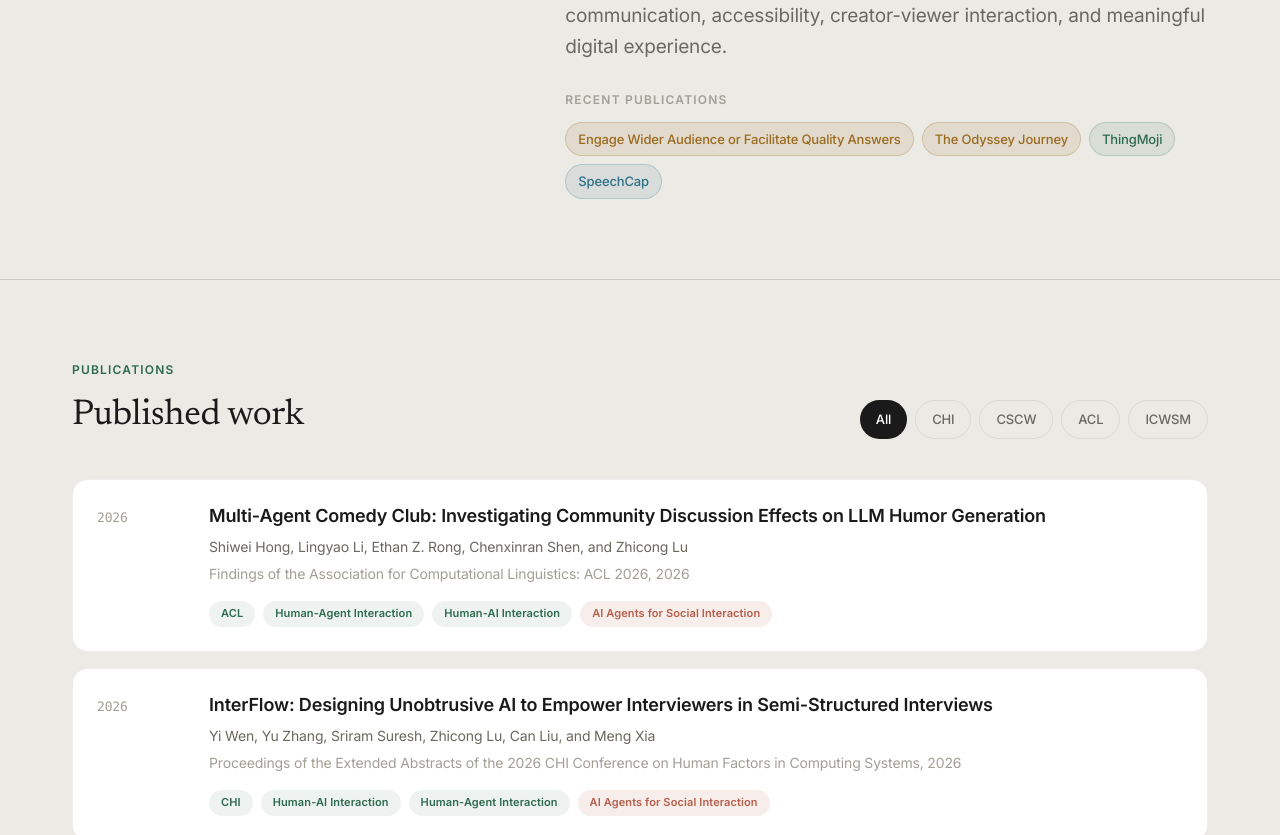
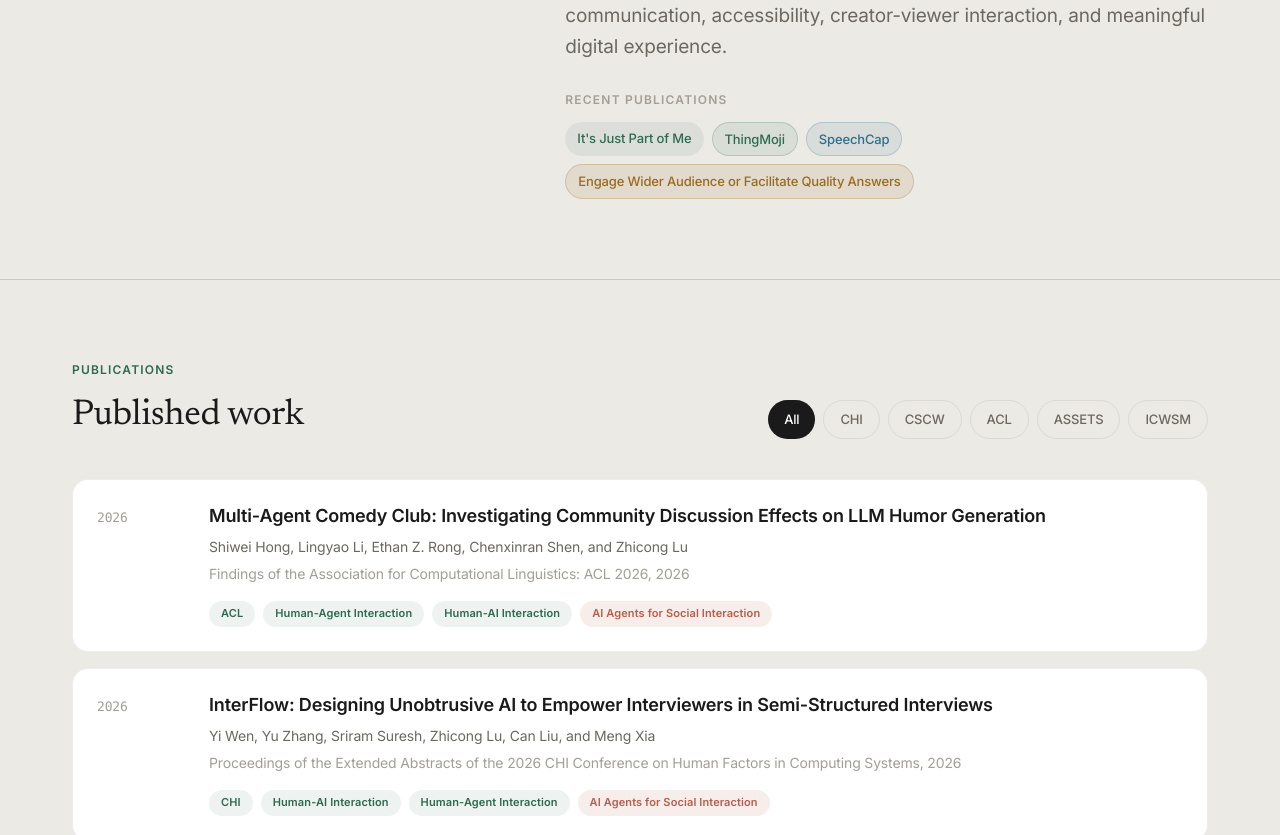
Before and after one commit to deerlab22030/deerlab, a React (Vite) app: page /#/research in a window 1280 px wide. Shown: the part 1060-1895 px from the top of the page. Built offline with nearby package versions, Linux system fonts and the light colour scheme.

Commit message:
Balance representative research themes

```diff
--- a/src/pages/ResearchPage.tsx
+++ b/src/pages/ResearchPage.tsx
@@ -41,13 +41,13 @@ const AREAS = [
     title: 'Human-Computer Interaction',
     desc: 'Designing and studying interactive systems for embodied communication, accessibility, creator-viewer interaction, and meaningful digital experience.',
     image: '/images/research-hci-2026.png',
-    pubs: ['Engage Wider Audience or Facilitate Quality Answers', 'The Odyssey Journey', 'ThingMoji', 'SpeechCap'],
+    pubs: ['It\'s Just Part of Me', 'ThingMoji', 'SpeechCap', 'Engage Wider Audience or Facilitate Quality Answers'],
   },
   {
     title: 'Human-AI Interaction',
     desc: 'Building and evaluating AI systems that support creativity, interviews, moderation, value alignment, and public-facing communication.',
     image: '/images/research-human-ai-2026.png',
-    pubs: ['RevTogether', 'InterFlow', 'DanModCap', 'Engage Wider Audience or Facilitate Quality Answers'],
+    pubs: ['RevTogether', 'InterFlow', 'DanModCap', 'User-Driven Value Alignment'],
   },
   {
     title: 'Human-Agent Interaction',
@@ -59,7 +59,7 @@ const AREAS = [
     title: 'Social Computing / Computational Social Science',
     desc: 'Understanding online communities, livestreaming, VTuber publics, platform cultures, and public sensemaking through qualitative and computational approaches.',
     image: '/images/research-social-css-2026.png',
-    pubs: ['The Digital Landscape of God', 'Let\'s Influence Algorithms Together', 'Douyin as a Memorial Gathering for CoCo', 'Live, Learn, and Connect'],
+    pubs: ['You Watch, You Give, and You Engage', 'The Digital Landscape of God', 'Let\'s Influence Algorithms Together', 'More Kawaii than a Real-Person Live Streamer'],
   },
 ];
 
@@ -103,14 +103,6 @@ const PUBLICATIONS = [
     venue: 'Proceedings of the 2025 CHI Conference on Human Factors in Computing Systems, 2025',
     link: 'https://dl.acm.org/doi/10.1145/3706598.3713279',
     tags: ['CHI', 'Social Computing / Computational Social Science', 'Science Communication & Public Sensemaking'],
-  },
-  {
-    year: '2025',
-    title: 'The Odyssey Journey: Top-Tier Medical Resource Seeking for Specialized Disorder in China',
-    authors: 'Ka I Chan, Siying Hu, Yuntao Wang, Xuhai Xu, Zhicong Lu, and Yuanchun Shi',
-    venue: 'Proceedings of the 2025 CHI Conference on Human Factors in Computing Systems, 2025',
-    link: 'https://dl.acm.org/doi/10.1145/3706598.3713315',
-    tags: ['CHI', 'Human-Computer Interaction', 'Science Communication & Public Sensemaking'],
   },
   {
     year: '2025',
@@ -193,6 +185,22 @@ const PUBLICATIONS = [
     tags: ['CSCW', 'Human-Computer Interaction', 'Social Computing / Computational Social Science', 'VTubers, Avatars & Embodiment', 'Livestreaming'],
   },
   {
+    year: '2023',
+    title: 'Understanding Communication Strategies and Viewer Engagement with Science Knowledge Videos on Bilibili',
+    authors: 'Yu Zhang, Changyang He, Huanchen Wang, and Zhicong Lu',
+    venue: 'Proceedings of the 2023 CHI Conference on Human Factors in Computing Systems, 2023',
+    link: 'https://dl.acm.org/doi/10.1145/3544548.3581476',
+    tags: ['CHI', 'Human-Computer Interaction', 'Science Communication & Public Sensemaking'],
+  },
+  {
+    year: '2022',
+    title: '“It’s Just Part of Me:” Understanding Avatar Diversity and Self-presentation of People with Disabilities in Social Virtual Reality',
+    authors: 'Kexin Zhang, Elmira Deldari, Zhicong Lu, Yaxing Yao, and Yuhang Zhao',
+    venue: 'Proceedings of the 24th International ACM SIGACCESS Conference on Computers and Accessibility, 2022',
+    link: 'https://dl.acm.org/doi/10.1145/3517428.3544829',
+    tags: ['ASSETS', 'Human-Computer Interaction', 'VTubers, Avatars & Embodiment'],
+  },
+  {
     year: '2021',
     title: 'More Kawaii than a Real-Person Live Streamer: Understanding How the Otaku Community Engages with and Perceives Virtual YouTubers',
     authors: 'Zhicong Lu, Chenxinran Shen, Jiannan Li, Hong Shen, and Daniel Wigdor',
@@ -200,9 +208,17 @@ const PUBLICATIONS = [
     link: 'https://dl.acm.org/doi/10.1145/3411764.3445660',
     tags: ['CHI', 'Social Computing / Computational Social Science', 'Human-Computer Interaction', 'VTubers, Avatars & Embodiment', 'Livestreaming'],
   },
+  {
+    year: '2018',
+    title: 'You Watch, You Give, and You Engage: A Study of Live Streaming Practices in China',
+    authors: 'Zhicong Lu, Haijun Xia, Seongkook Heo, and Daniel Wigdor',
+    venue: 'Proceedings of the 2018 CHI Conference on Human Factors in Computing Systems, 2018',
+    link: 'https://dl.acm.org/doi/10.1145/3173574.3174040',
+    tags: ['CHI', 'Human-Computer Interaction', 'Social Computing / Computational Social Science', 'Livestreaming'],
+  },
 ];
 
-const VENUE_FILTERS = ['All', 'CHI', 'CSCW', 'ACL', 'ICWSM'];
+const VENUE_FILTERS = ['All', 'CHI', 'CSCW', 'ACL', 'ASSETS', 'ICWSM'];
 
 const pubByTitle = new Map(PUBLICATIONS.map((pub) => [pub.title, pub]));
 const themeByName = new Map(THEMES.map((theme) => [theme.name, theme]));
```
